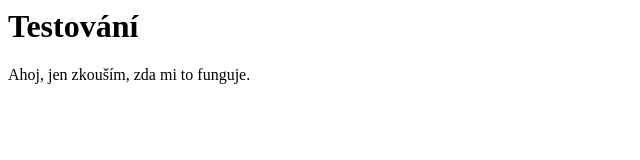
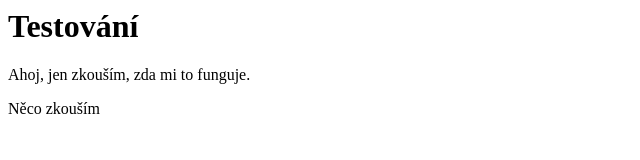
Before and after one commit to michal9602/zkousimprogramovat, a plain HTML site: page index.html in a window 1280 px wide. Shown: the whole page, without its empty margins (0-640 px from the left). Drawn offline with Linux system fonts and the light colour scheme.

Commit message:
Update index.html

```diff
--- a/index.html
+++ b/index.html
@@ -4,5 +4,6 @@
     <p align="left">
       Ahoj, jen zkouším, zda mi to funguje.
     </p>
+    <p>Něco zkouším</p>
   </body>
 </html>
```
